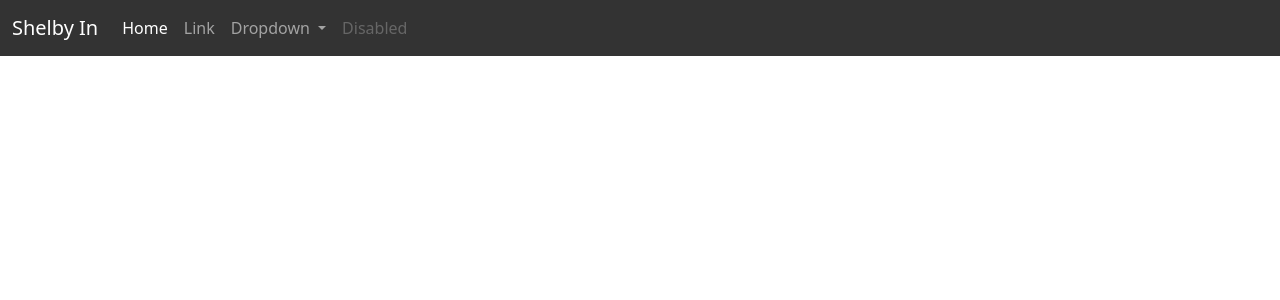
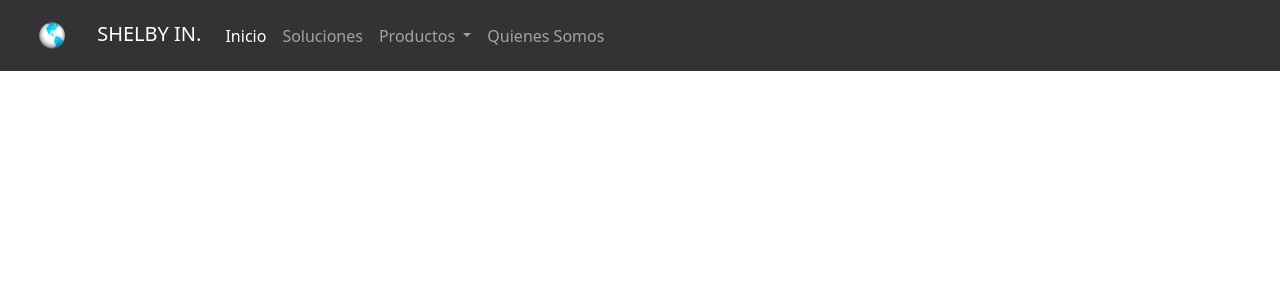
Before and after one commit to ejovanihh191197/ShelbyInSiteWeb, an Angular app: page / in a window 1280 px wide. Shown: the top 300 px of the page. Built offline with nearby package versions, Linux system fonts and the light colour scheme.

Commit message:
Se refina el menu

```diff
--- a/src/app/shared/menu/menu.component.html
+++ b/src/app/shared/menu/menu.component.html
@@ -1,30 +1,31 @@
 <nav class="navbar navbar-expand-lg navbar-dark" style="background:rgba(0,0,0,0.8);">
     <div class="container-fluid">
-      <a class="navbar-brand" href="#">Shelby In</a>
+        <a class="navbar-brand" href="#">
+            <img src="../../../assets/img/logo/Mapa-Mundi.png" alt="" height="45" class="d-inline-block align-text-center">
+            SHELBY IN.
+          </a>
       <button class="navbar-toggler" type="button" data-bs-toggle="collapse" data-bs-target="#navbarSupportedContent" aria-controls="navbarSupportedContent" aria-expanded="false" aria-label="Toggle navigation">
         <span class="navbar-toggler-icon"></span>
       </button>
       <div class="collapse navbar-collapse" id="navbarSupportedContent">
         <ul class="navbar-nav me-auto mb-2 mb-lg-0">
           <li class="nav-item">
-            <a class="nav-link active" aria-current="page" href="#">Home</a>
+            <a class="nav-link active" href="#">Inicio</a>
           </li>
           <li class="nav-item">
-            <a class="nav-link" href="#">Link</a>
+            <a class="nav-link" href="#">Soluciones</a>
           </li>
           <li class="nav-item dropdown">
             <a class="nav-link dropdown-toggle" href="#" id="navbarDropdown" role="button" data-bs-toggle="dropdown" aria-expanded="false">
-              Dropdown
+              Productos
             </a>
             <ul class="dropdown-menu" aria-labelledby="navbarDropdown">
-              <li><a class="dropdown-item" href="#">Action</a></li>
-              <li><a class="dropdown-item" href="#">Another action</a></li>
-              <li><hr class="dropdown-divider"></li>
-              <li><a class="dropdown-item" href="#">Something else here</a></li>
+              <li><a class="dropdown-item" href="#">Producto 1</a></li>
+              <li><a class="dropdown-item" href="#">Producto 2</a></li>
             </ul>
           </li>
           <li class="nav-item">
-            <a class="nav-link disabled" href="#" tabindex="-1" aria-disabled="true">Disabled</a>
+            <a class="nav-link" href="#">Quienes Somos</a>
           </li>
         </ul>
       </div>
```
